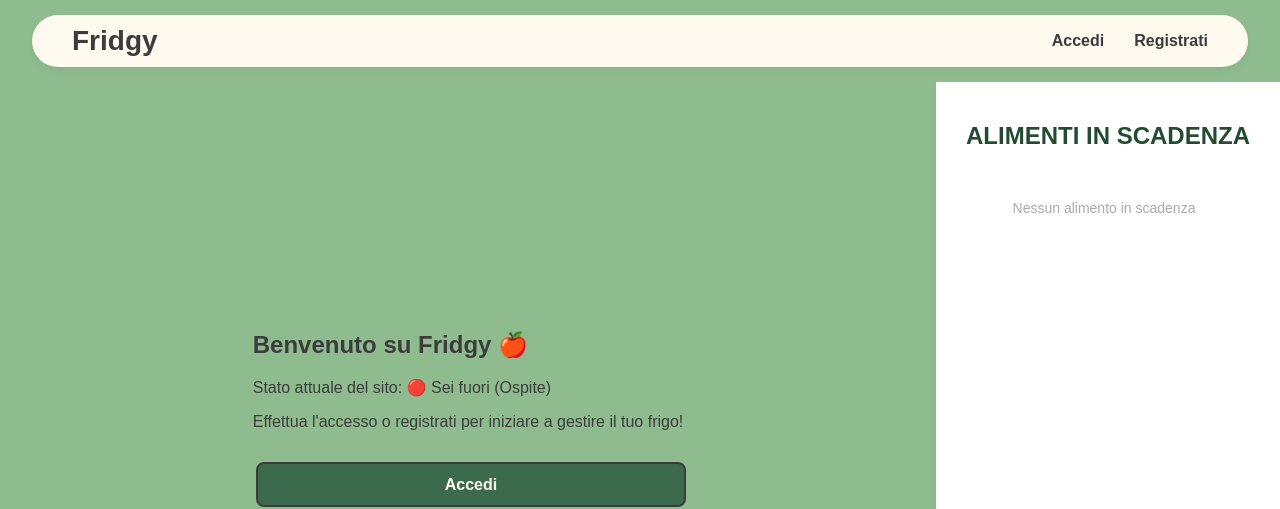
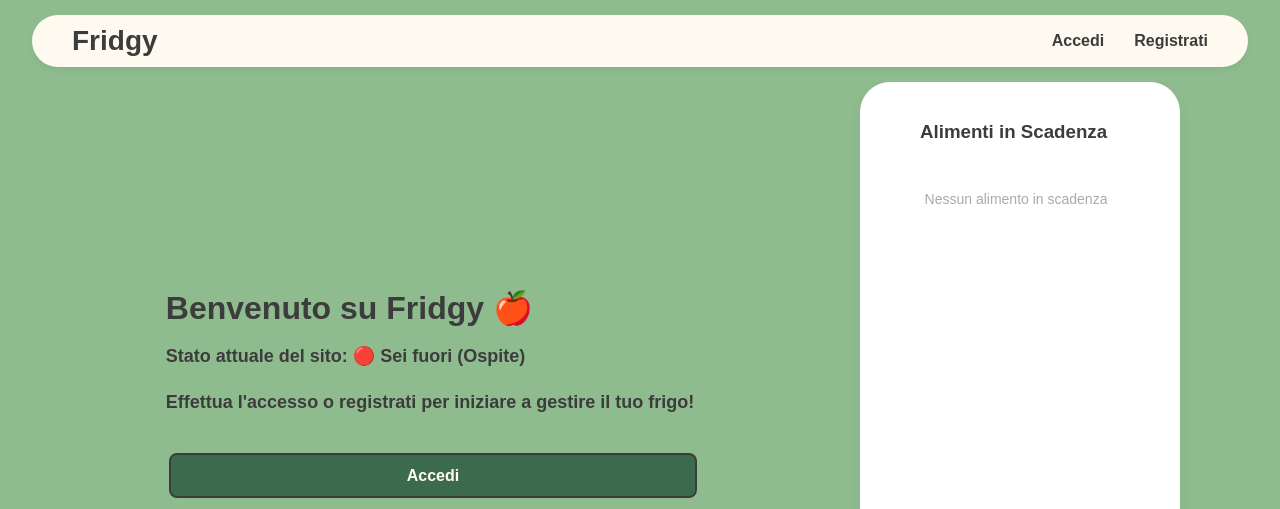
Before and after one commit to Rocco859/Progetto_Fondamenti_Web, a React (Vite) app in the folder fridgy-app/: page / in a window 1280 px wide. Shown: the top 509 px of the page. Built offline with nearby package versions, Linux system fonts and the light colour scheme; no server answers.

Commit message:
modificato CSS sezione centrale e lista alimenti in scadenza

```diff
--- a/fridgy-app/src/App.css
+++ b/fridgy-app/src/App.css
@@ -44,29 +44,31 @@ button {
     display: flex;
     flex-direction: column;
     overflow-y: auto;
+    padding: 20px;
+    height: 90%;
 }
 
 
-.welcome-title
-{
-     fontSize: 32px;
-     marginBottom: 10px;
+.welcome-title {
+    font-size: 32px;
+    margin-bottom: 10px;
 }
-.welcome-container
-{
+
+.welcome-container {
     display: flex;
     flex-direction: column;
     align-items: center;
     justify-content: center;
-    height: 100vh;
+    height: 100%;
 }
-.welcome-message p
-{
-    fontSize: 18px;
-     fontWeight: bold;
+
+.welcome-message p {
+    font-size: 18px;
+    font-weight: bold;
+    height: 10%;
 }
-.add-container
-{
+
+.add-container {
     display: flex;
     justify-content: center;
     margin-top: 20px;
--- a/fridgy-app/src/components/AlimentiInScadenza.css
+++ b/fridgy-app/src/components/AlimentiInScadenza.css
@@ -1,23 +1,20 @@
 #alimenti-scadenza-widget {
     grid-area: sidebar;
     background-color: #ffffff;
-    border-radious: 30px;
-    padding: 40px 30px;
-    box-shadow: 0 4px 15px rgba(0, 0, 0, 0.03);
-    display: flex;
+    border-radius: 30px;
+    padding: 20px 60px;
+    box-shadow: 0 4px 15px rgba(0, 0, 0, 0.05);
+    display:flex;
     flex-direction: column;
-    height: 100%;
+
+height: auto;
+    min-height: 400px;
+    width: 25%;
+    margin-right: 100px;
     box-sizing: border-box;
+    height: 90%;
 }
 
-.titolo-scadenza {
-    font-size: 24px;
-    text-transform: uppercase;
-    font-weight: 700;
-    margin-top: 0;
-    margin-bottom: 20px;
-    color: #234b31;
-}
 
 .lista-scadenza-conteiner {
     flex-grow: 1;
```
